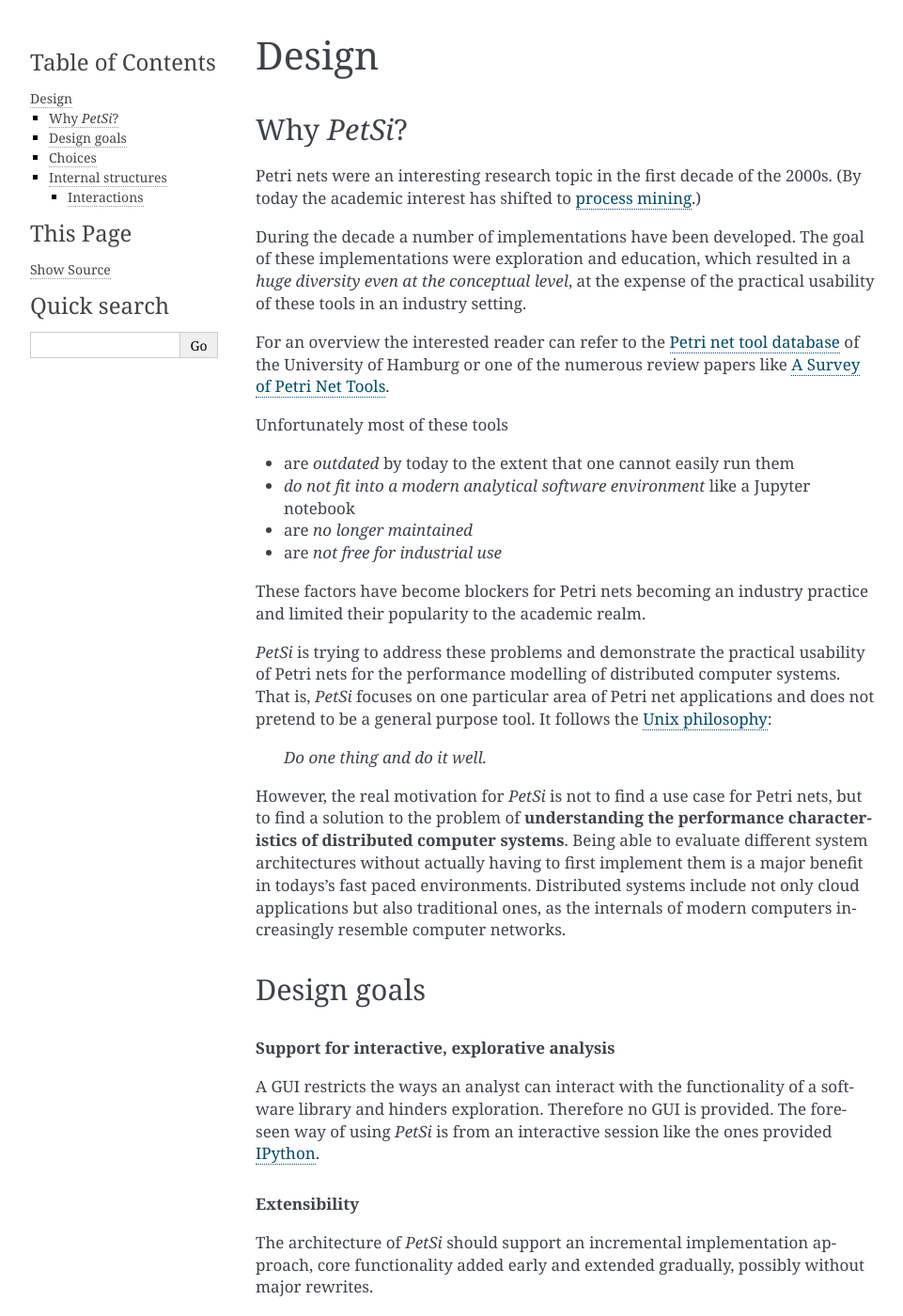
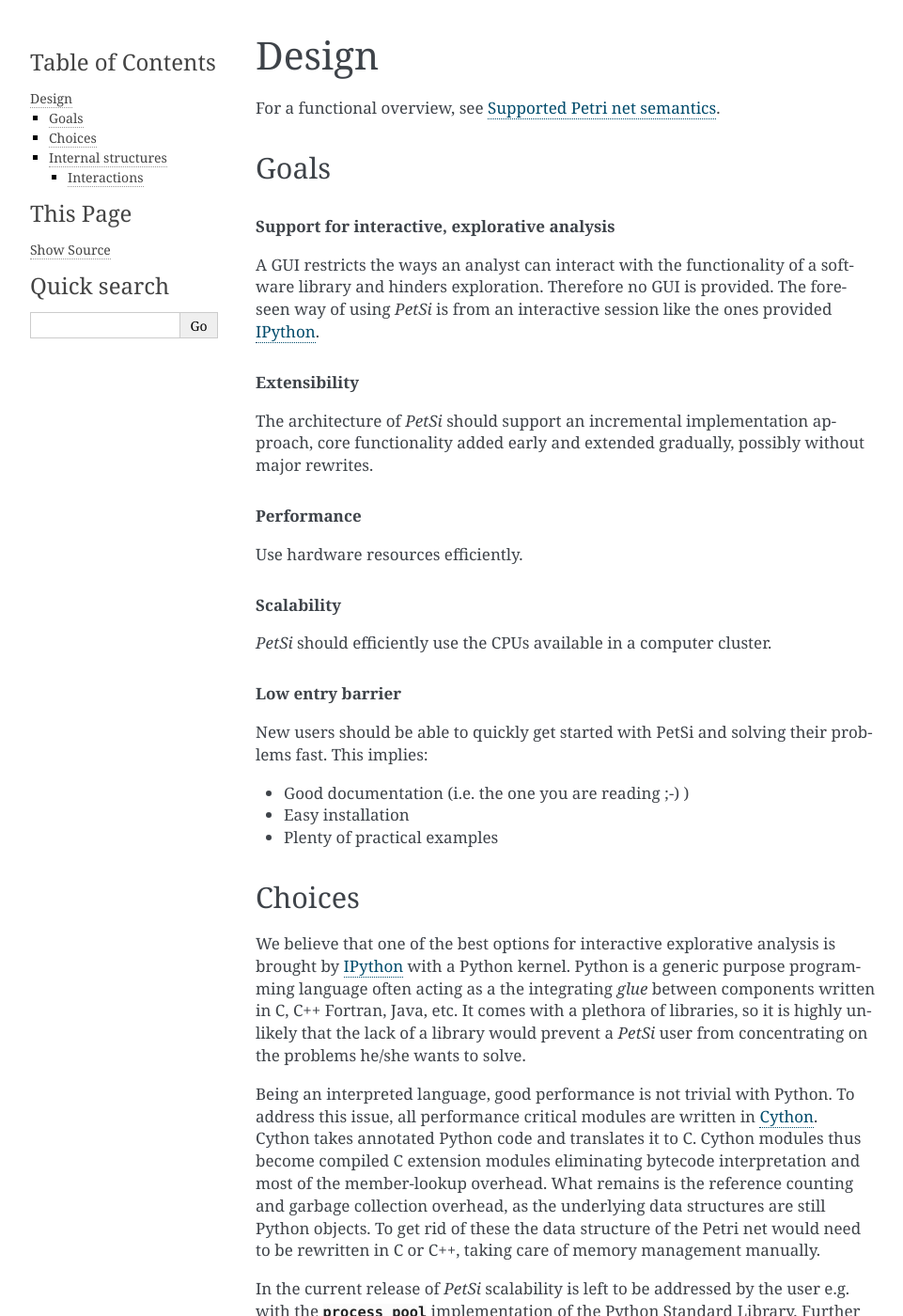
Before and after one commit to vadaszd/petsi, a Sphinx documentation site: the page built from doc/Design.rst, in a window 1280 px wide and 1400 px high. Shown: the whole window at 94% size, without its empty margins (148-1109 px from the left). Built offline with Sphinx 7.4.7, drawn with Linux system fonts in a browser that asks for light colours.

Commit message:
Documentation in progress

```diff
--- a/doc/Design.rst
+++ b/doc/Design.rst
@@ -1,47 +1,9 @@
 Design
 ================
 
-Why `PetSi`?
------------------
-Petri nets were an interesting research topic in the first decade of the 2000s.
-(By today the academic interest has shifted to `process mining <https://en.wikipedia.org/wiki/Process_mining>`_.)
+For a functional overview, see :doc:`Semantics`.
 
-During the decade a number of implementations have been developed. The goal of these implementations were
-exploration and education, which resulted in a *huge diversity even at the conceptual level*,
-at the expense of the practical usability of these tools in an industry setting.
-
-For an overview the interested reader can refer to the
-`Petri net tool database <https://www.informatik.uni-hamburg.de/TGI/PetriNets/tools/>`_
-of the University of Hamburg or one of the numerous review papers like
-`A Survey of Petri Net Tools <https://www.researchgate.net/publication/282209737_A_Survey_of_Petri_Net_Tools>`_.
-
-Unfortunately most of these tools
-
-- are *outdated* by today to the extent that one cannot easily run them
-- *do not fit into a modern analytical software environment* like a Jupyter notebook
-- are *no longer maintained*
-- are *not free for industrial use*
-
-These factors have become blockers for Petri nets becoming an industry practice and limited their popularity to the
-academic realm.
-
-`PetSi` is trying to address these problems and demonstrate the practical usability of Petri nets for the
-performance modelling of distributed computer systems.
-That is, `PetSi` focuses on one particular area of Petri net applications and does not pretend to be a
-general purpose tool. It follows the `Unix philosophy <https://en.wikipedia.org/wiki/Unix_philosophy>`_:
-
-.. highlights::
-
-   *Do one thing and do it well.*
-
-However, the real motivation for `PetSi` is not to find a use case for Petri nets, but to find a solution
-to the problem of **understanding the performance characteristics of distributed computer systems**.
-Being able to evaluate different system architectures without actually having to first implement them
-is a major benefit in todays's fast paced environments.
-Distributed systems include not only cloud applications but also traditional ones,
-as the internals of modern computers increasingly resemble computer networks.
-
-Design goals
+Goals
 --------------
 .. rubric:: Support for interactive, explorative analysis
 
--- a/doc/HowTo.rst
+++ b/doc/HowTo.rst
@@ -1,5 +1,8 @@
 How to ...
 ===============
 
+... install `PetSi`?
+------------------------------------
+
 ... display a Petri net?
 ------------------------------------
--- a/doc/index.rst
+++ b/doc/index.rst
@@ -10,7 +10,9 @@ Petsi: A Petri net simulator for performance analysis
    :maxdepth: 2
    :caption: Contents:
 
+   WhyPetsi
    Tutorials
+   Semantics
    HowTo
    Design
    Reference
```
Also changed, not shown: doc/Reference.rst (+7 -1 lines), doc/Semantics.rst (added, +115 -0 lines), doc/WhyPetsi.rst (added, +69 -0 lines).
